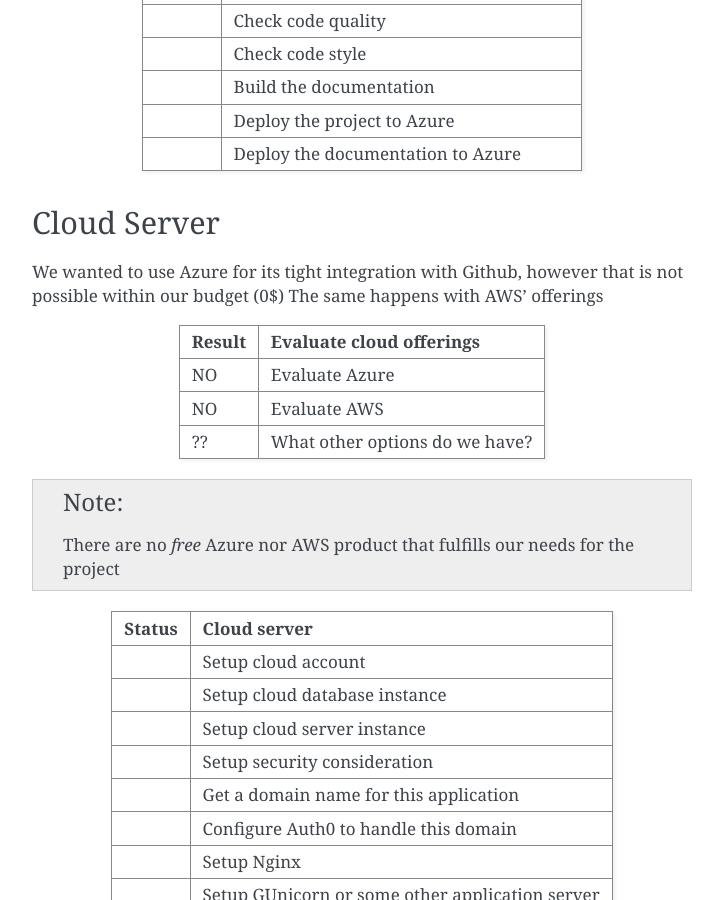
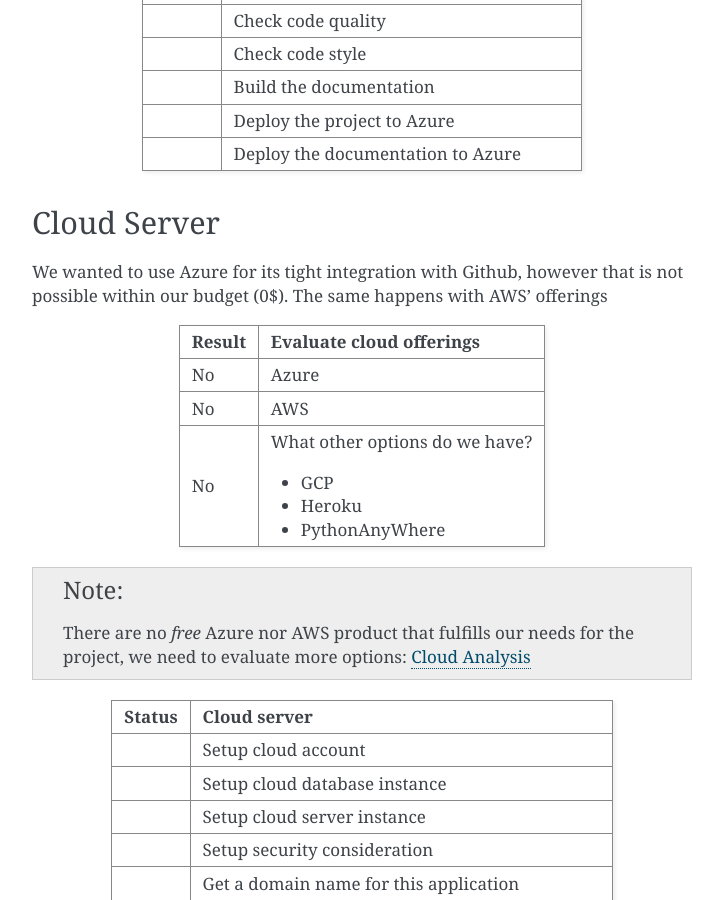
Before and after one commit to fabi1816/super-duper-potato, a Sphinx documentation site: the page built from docs/source/roadmap.rst, in a window 1280 px wide and 900 px high, scrolled down 2664 px. Shown: the whole window, without its empty margins (388-1111 px from the left). Built offline with Sphinx 7.4.7, drawn with Linux system fonts in a browser that asks for light colours.

Commit message:
Linked the cloud offerings evaluations to the rest of the doc

```diff
--- a/docs/source/index.rst
+++ b/docs/source/index.rst
@@ -14,4 +14,5 @@
    applications
    django
    auth0
+   cloud
    roadmap
--- a/docs/source/roadmap.rst
+++ b/docs/source/roadmap.rst
@@ -171,21 +171,26 @@
 Cloud Server
 ------------
 
-We wanted to use Azure for its tight integration with Github, however that is not possible within our budget (0$)
+We wanted to use Azure for its tight integration with Github, however that is not possible within our budget (0$).
 The same happens with AWS' offerings
 
 +--------+--------------------------------+
 | Result | Evaluate cloud offerings       |
 +========+================================+
-|   NO   | Evaluate Azure                 |
+|   No   | Azure                          |
 +--------+--------------------------------+
-|   NO   | Evaluate AWS                   |
+|   No   | AWS                            |
 +--------+--------------------------------+
-|   ??   | What other options do we have? |
+|   No   | What other options do we have? |
+|        |                                |
+|        | * GCP                          |
+|        | * Heroku                       |
+|        | * PythonAnyWhere               |
+|        |                                |
 +--------+--------------------------------+
 
 .. note::
-    There are no *free* Azure nor AWS product that fulfills our needs for the project
+    There are no *free* Azure nor AWS product that fulfills our needs for the project, we need to evaluate more options: :doc:`cloud`
 
 +--------+-------------------------------------------------+
 | Status | Cloud server                                    |
```
